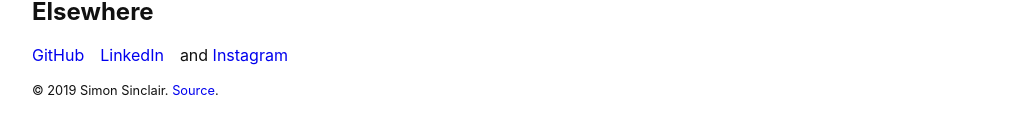
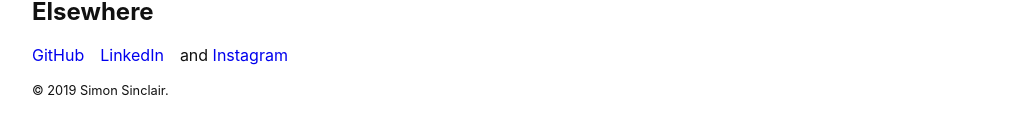
Before and after one commit to simonsinclair/simonsinclair-com, a Next.js app: page / in a window 1280 px wide. Shown: the part 258-392 px from the top of the page, without its empty margins (128-1142 px from the left). Built offline with nearby package versions, Linux system fonts and the light colour scheme.

Commit message:
Update Footer.jsx

```diff
--- a/src/components/Footer.jsx
+++ b/src/components/Footer.jsx
@@ -1,23 +1,14 @@
-/* eslint-disable react/jsx-one-expression-per-line */
-// import * as gtag from '../lib/gtag';
-
-const Footer = () => {
-  const today = new Date();
-  const year = today.getFullYear();
-
-  const handleClickExternal = (e) => {
-    e.preventDefault();
-    // gtag.event({
-    //   action: 'submit_form',
-    //   category: 'Contact',
-    //   label: this.state.message
-    // });
-    console.log('To do: gtag.event.');
-  };
-
-  return (
+const Footer = () => (
   <footer className="container">
-      <p><small>&copy; {year} Simon Sinclair. <a onClick={handleClickExternal} href="https://github.com/simonsinclair/simonsinclair-com">Source</a>.</small></p>
+    <p>
+      <small>
+        &copy;
+        {' '}
+        {new Date().getFullYear()}
+        {' '}
+        Simon Sinclair.
+      </small>
+    </p>
 
     <style jsx>
       {`
@@ -26,6 +17,5 @@ const Footer = () => {
     </style>
   </footer>
 );
-};
 
 export default Footer;
```
Lines whose indentation alone changed are shown as unchanged.
